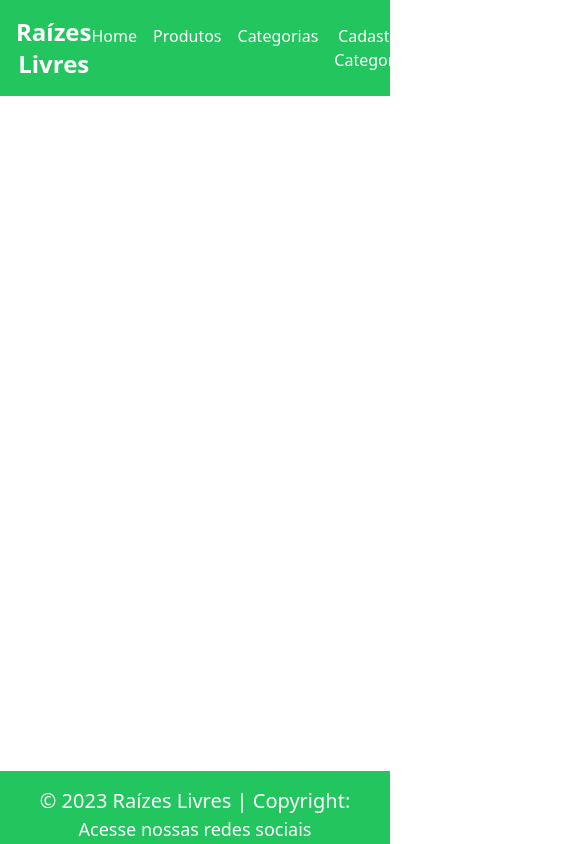
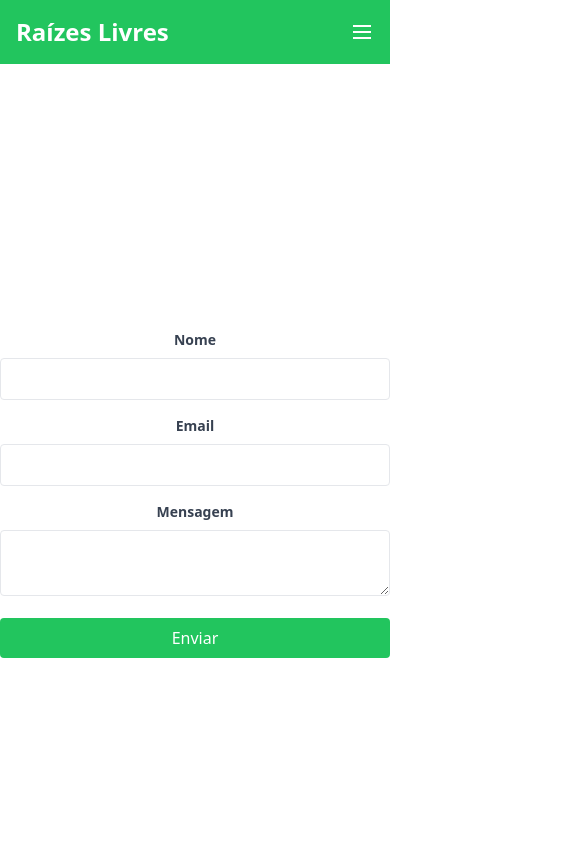
Before and after one commit to Raizes-Livres/Front-end, a React (Vite) app: page /contato in a window 390 px wide. Shown: the top 844 px of the page, 585 px wide, since content can reach past the window. Built offline with nearby package versions, Linux system fonts and the light colour scheme.

Commit message:
form de contato e menu mobile

```diff
--- a/package.json
+++ b/package.json
@@ -10,6 +10,9 @@
     "preview": "vite preview"
   },
   "dependencies": {
+    "@formspree/react": "^2.5.1",
+    "@mui/icons-material": "^5.14.14",
+    "@mui/material": "^5.14.14",
     "@phosphor-icons/react": "^2.0.13",
     "axios": "^1.3.4",
     "react": "^18.2.0",
@@ -17,7 +20,7 @@
     "react-loader-spinner": "^5.4.5",
     "react-responsive-carousel": "^3.2.23",
     "react-router-dom": "^6.16.0",
-    "react-toastify": "^9.1.3"
+    "react-toastify": "9.1.2"
   },
   "devDependencies": {
     "@types/react": "^18.2.15",
--- a/src/App.tsx
+++ b/src/App.tsx
@@ -13,6 +13,7 @@ import DeletarCategorias from './components/categorias/deletarCategorias/Deletar
 import ListaProdutos from './components/produtos/listaProdutos/ListaProdutos';
 import FormularioProduto from './components/produtos/formularioProdutos/FormularioProdutos';
 import DeletarProduto from './components/produtos/deletarProduto/deletarProduto';
+import Contato from './components/contato/Contato';
 
 
 function App() {
@@ -35,6 +36,7 @@ function App() {
               <Route path="/cadastroProduto" element={<FormularioProduto />} />
               <Route path="/editarProduto/:id" element={<FormularioProduto />} />
               <Route path="/deletarProduto/:id" element={<DeletarProduto />} />
+              <Route path="/contato" element={<Contato />} />
 
 
 
--- /dev/null
+++ b/src/components/contato/Contato.tsx
@@ -0,0 +1,66 @@
+import React from 'react';
+import { useForm, ValidationError } from '@formspree/react';
+
+function Contato() {
+  const [state, handleSubmit] = useForm("xjvqjnaz");
+
+  if (state.succeeded) {
+    return <p>Thanks for joining!</p>;
+  }
+
+  return (
+    <div className="flex justify-center items-center h-screen">
+      <form onSubmit={handleSubmit} className="w-full max-w-md">
+        <label htmlFor="name" className="block text-gray-700 text-sm font-bold mt-4 mb-2">
+          Nome
+        </label>
+        <input
+          id="name"
+          type="text"
+          name="name"
+          className="w-full p-2 border rounded"
+        />
+        <ValidationError
+          prefix="Name"
+          field="name"
+          errors={state.errors}
+        />
+
+        <label htmlFor="email" className="block text-gray-700 text-sm font-bold mt-4 mb-2">
+          Email
+        </label>
+        <input
+          id="email"
+          type="email"
+          name="email"
+          className="w-full p-2 border rounded"
+        />
+        <ValidationError
+          prefix="Email"
+          field="email"
+          errors={state.errors}
+        />
+
+        <label htmlFor="message" className="block text-gray-700 text-sm font-bold mt-4 mb-2">
+          Mensagem
+        </label>
+        <textarea
+          id="message"
+          name="message"
+          className="w-full p-2 border rounded"
+        />
+        <ValidationError
+          prefix="Message"
+          field="message"
+          errors={state.errors}
+        />
+
+        <button type="submit" disabled={state.submitting} className="w-full p-2 bg-green-500 text-white rounded mt-4">
+          Enviar
+        </button>
+      </form>
+    </div>
+  );
+}
+
+export default Contato;
--- a/src/components/navbar/NavBar.tsx
+++ b/src/components/navbar/NavBar.tsx
@@ -1,20 +1,111 @@
-import React from 'react';
+import React, { useState, useEffect, useRef } from 'react';
 import { Link } from 'react-router-dom';
 
 const NavBar: React.FC = () => {
+  const [isMenuOpen, setIsMenuOpen] = useState(false);
+  const menuRef = useRef(null);
+
+  const toggleMenu = () => {
+    setIsMenuOpen(!isMenuOpen);
+  };
+
+  const closeMenu = () => {
+    setIsMenuOpen(false);
+  };
+
+  useEffect(() => {
+    if (isMenuOpen) {
+      document.addEventListener('click', closeMenu);
+    } else {
+      document.removeEventListener('click', closeMenu);
+    }
+
+    return () => {
+      document.removeEventListener('click', closeMenu);
+    };
+  }, [isMenuOpen]);
+
+  const handleButtonClick: React.MouseEventHandler<HTMLButtonElement> = (e) => {
+    e.stopPropagation();
+    toggleMenu();
+  };
+
+  const handleMenuClick: React.MouseEventHandler<HTMLUListElement> = (e) => {
+    e.stopPropagation();
+  };
+
   return (
     <nav className="bg-green-500 p-4">
       <div className="container mx-auto flex justify-between items-center">
-        <Link to="/" className="text-white text-2xl font-bold">Raízes Livres</Link>
-        <ul className="flex space-x-4">
-          <li><Link to="/" className='hover:underline text-white'>Home</Link></li>
-          <li><Link to="/produtos" className='hover:underline text-white'>Produtos</Link></li>
-          <li><Link to="/categorias" className='hover:underline text-white'>Categorias</Link></li>
-          <li><Link to="/CadastroCategoria" className='hover:underline text-white'>Cadastrar Categorias</Link></li>
-          <li><Link to="/CadastroProduto" className='hover:underline text-white'>Cadastrar Produtos</Link></li>
+        <Link to="/" className="text-white text-2xl font-bold">
+          Raízes Livres
+        </Link>
 
-          <li><Link to="/login" className='hover:underline text-white'>Login</Link></li>
-          <li><Link to="/contato" className='hover:underline text-white'>Contato</Link></li>
+        <button
+          className={`lg:hidden text-white ${isMenuOpen ? 'hidden' : ''}`}
+          onClick={handleButtonClick}
+        >
+          <svg
+            className="h-6 w-6 fill-current"
+            xmlns="http://www.w3.org/2000/svg"
+            viewBox="0 0 24 24"
+          >
+            {isMenuOpen ? (
+              <path
+                fillRule="evenodd"
+                clipRule="evenodd"
+                d="M3 5H21V7H3V5ZM3 11H21V13H3V11ZM3 17H21V19H3V17Z"
+              />
+            ) : (
+              <path
+                fillRule="evenodd"
+                clipRule="evenodd"
+                d="M21 5H3V7H21V5ZM21 11H3V13H21V11ZM21 17H3V19H21V17Z"
+              />
+            )}
+          </svg>
+        </button>
+
+        <ul
+          ref={menuRef}
+          className={`lg:flex space-x-5 ${isMenuOpen ? 'block' : 'hidden'}`}
+          onClick={handleMenuClick}
+        >
+          <li>
+            <Link to="/" className="hover:underline text-white">
+              Home
+            </Link>
+          </li>
+          <li>
+            <Link to="/produtos" className="hover:underline text-white">
+              Produtos
+            </Link>
+          </li>
+          <li>
+            <Link to="/categorias" className="hover:underline text-white">
+              Categorias
+            </Link>
+          </li>
+          <li>
+            <Link to="/CadastroCategoria" className="hover:underline text-white">
+              Cadastrar Categorias
+            </Link>
+          </li>
+          <li>
+            <Link to="/CadastroProduto" className="hover:underline text-white">
+              Cadastrar Produtos
+            </Link>
+          </li>
+          <li>
+            <Link to="/login" className="hover:underline text-white">
+              Login
+            </Link>
+          </li>
+          <li>
+            <Link to="/contato" className="hover:underline text-white">
+              Contato
+            </Link>
+          </li>
         </ul>
       </div>
     </nav>
```
Also changed, not shown: 2 other files (tests, documents, lock files or other folders).
